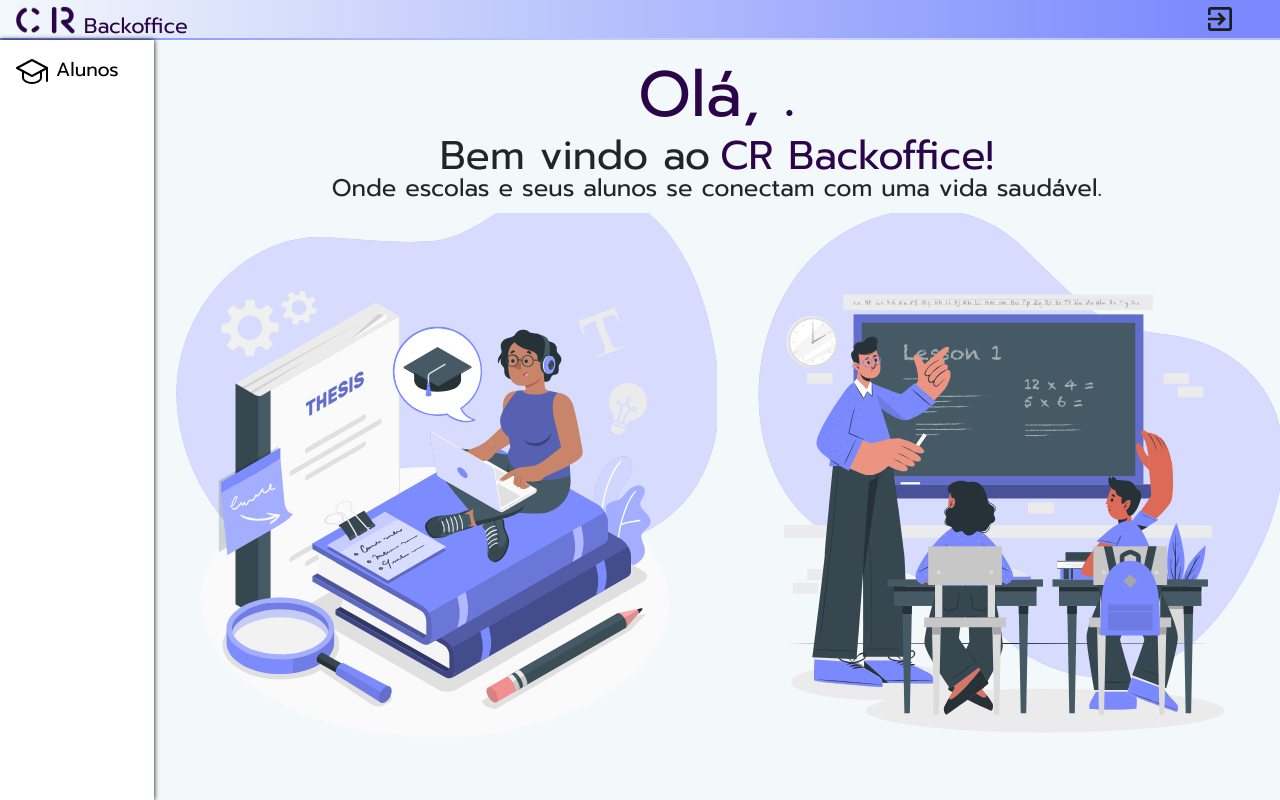
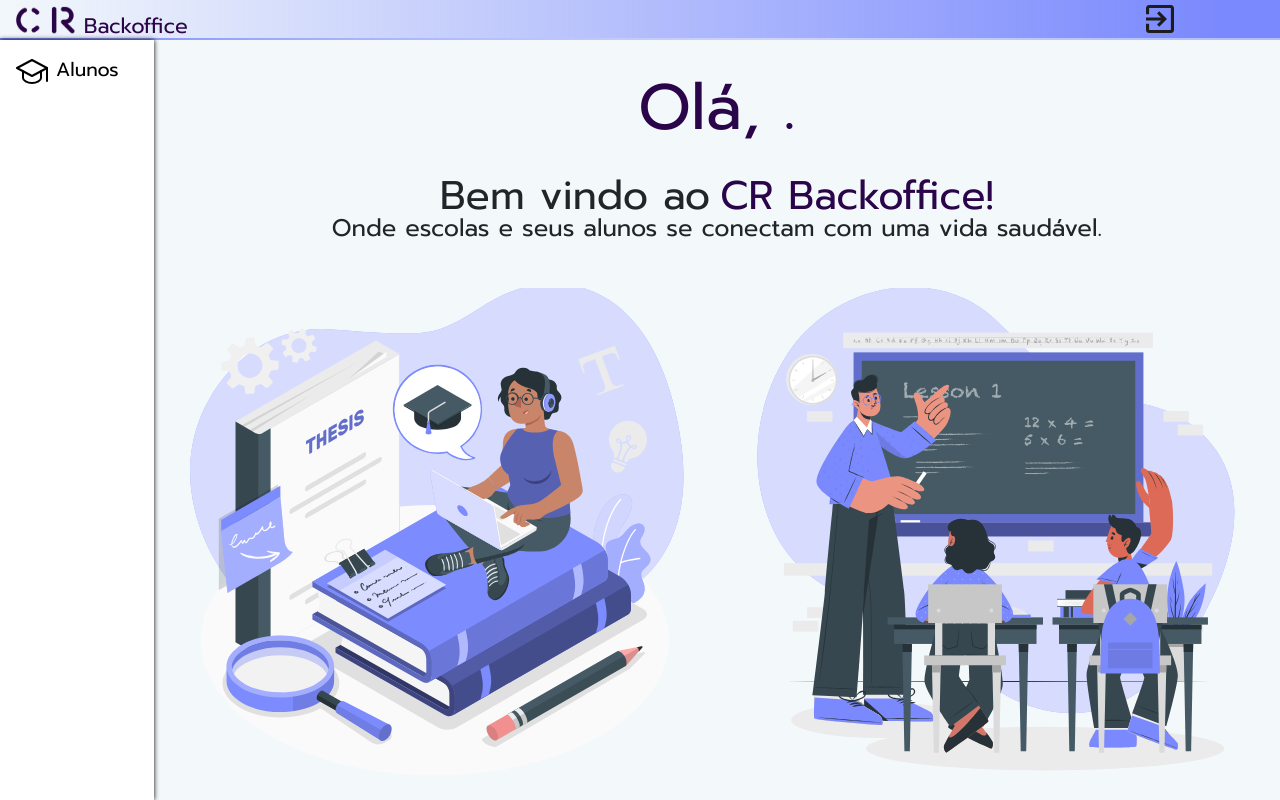
Before and after one commit to Henriqueggperes/coluna_reta-client, a React (Vite) app in the folder app/: page /backoffice in a window 1280 px wide. Built offline with nearby package versions, Linux system fonts and the light colour scheme; no server answers.

Commit message:
style: refatoração de itens da navbar, home-component, header

```diff
--- a/app/src/components/Header/index.tsx
+++ b/app/src/components/Header/index.tsx
@@ -35,7 +35,10 @@ const Header = (props:{loggedUser:userObj,}) => {
         </div>
       </Link>
       <div className="header_user_card-container">
-        <span>{props.loggedUser.name}</span>
+        <div className="ADMIN">
+          <span>{props.loggedUser.name}</span>
+          {props.loggedUser.role == 'ADMIN' ? <span className="optAdmin">Admin</span> : ''}
+        </div>
         <img
           src={exit}
           alt="Icone para sair da plataforma"
--- a/app/src/components/Header/style.css
+++ b/app/src/components/Header/style.css
@@ -39,13 +39,30 @@
     color: #2B0548;
 }
 
-.header_user_card-container{
+.header_user_card-container {
     display: flex;
     justify-content: center;
-
     align-items: center;
     height: 100%;
-    width: 10%;
+    width: 20%;
+    gap: .5rem;
+    transition: all .2s;
+    cursor: context-menu;
+}
+
+.ADMIN {
+    display: flex;
+    flex-direction: column;
+    justify-content: center;
+    font-size: 1rem;
+    line-height: 1rem;
+    color: aliceblue;
+}
+
+.optAdmin {
+    font-size: .8rem;
+    text-align: end;
+    color: rgb(43, 255, 0);
 }
 
 .header_user_card-image{
@@ -57,13 +74,14 @@
 .header_user_card_exit-icon{
     margin-left: .5rem;
     cursor: pointer;
-    height: 1.5rem;
-    width: 1.5rem;
+    height: 1.8rem;
+    width: 1.8rem;
     transition: all 0.4s;
 }
 
 .header_user_card_exit-icon:hover{
-    background-color: rgba(208, 135, 135, 0.803);
+    color: #ffff;
+    /* background-color: rgba(208, 135, 135, 0.803); */
     transform: scale(1.1);
 }
 
--- a/app/src/components/Home/style.css
+++ b/app/src/components/Home/style.css
@@ -11,6 +11,8 @@
   display: flex;
   flex-direction: column;
   justify-content: space-evenly;
+  margin-top: 1rem;
+  margin-bottom: 2.2rem;
 }
 
 .home_welcome-heading{
@@ -23,7 +25,7 @@
     font-size: 4rem;
     color:#2B0549;
     font-weight: 0;
-
+    margin-bottom: 1.5rem;
 }
 
 .parag{
@@ -41,12 +43,14 @@
 
 .home_welcome_parag-1{
     font-size: 2.5rem;
+
 }
 
 .home_welcome_parag-2{
     font-size: 1.5rem;
 
 }
+
 .home_welcome_images-container{
     display: flex;
     height: 94%;
--- a/app/src/components/Navbar/style.css
+++ b/app/src/components/Navbar/style.css
@@ -52,6 +52,8 @@
   display: flex;
   flex-direction: column;
   border-top: solid 1px #2b0548;
+  padding-top: .8rem;
+  transition: all 1s ease-in-out;
 }
 
 .navbar_admin-span {
```
Also changed, not shown: 1 other file (tests, documents, lock files or other folders).
